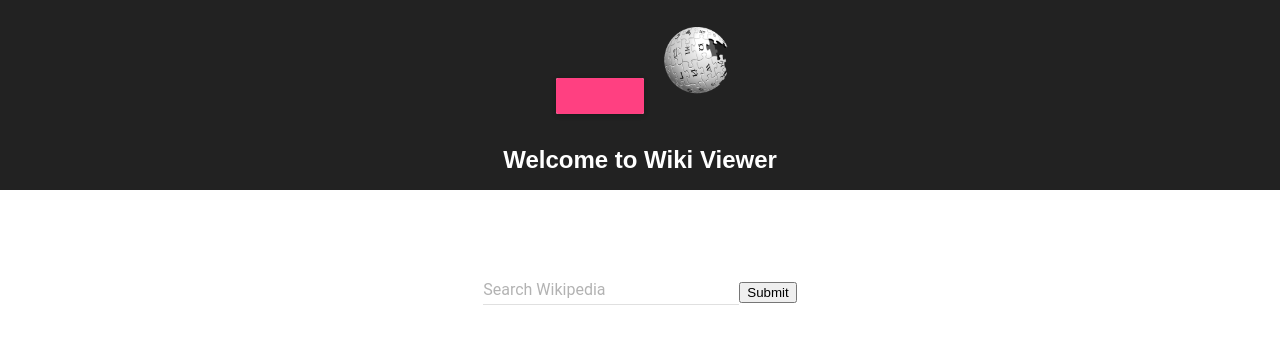
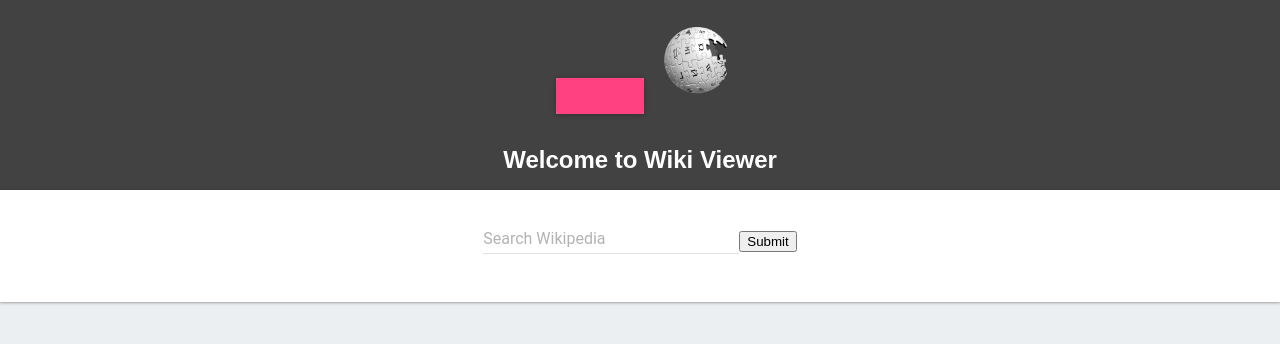
Before and after one commit to Banhawy/Wikipedia-Viewer, a React (Create React App) app: page / in a window 1280 px wide. Shown: the top 344 px of the page. Built offline with nearby package versions, Linux system fonts and the light colour scheme.

Commit message:
Added stylings

```diff
--- a/src/App.css
+++ b/src/App.css
@@ -1,3 +1,6 @@
+body {
+  background-color: #ECEFF1; }
+
 .App {
   text-align: center; }
 
@@ -6,7 +9,7 @@
   height: 80px; }
 
 .App-header {
-  background-color: #222;
+  background-color: #424242;
   height: 150px;
   padding: 20px;
   color: white; }
@@ -21,14 +24,21 @@
     transform: rotate(360deg); } }
 
 .container {
-  margin-top: 4%; }
-  .container li {
-    list-style-type: none;
-    margin: 2% 10%;
-    text-align: center;
-    padding: 2%;
-    -webkit-box-shadow: -1px 9px 69px -12px rgba(0, 0, 0, 0.65);
-    -moz-box-shadow: -1px 9px 69px -12px rgba(0, 0, 0, 0.65);
-    box-shadow: -1px 9px 69px -12px rgba(0, 0, 0, 0.65); }
-    .container li:hover {
-      transform: scale(1.1); }
+  background-color: white;
+  height: 7em;
+  -webkit-box-shadow: 0 2px 2px 0 rgba(0, 0, 0, 0.16), 0 0 0 1px rgba(0, 0, 0, 0.08);
+  -moz-box-shadow: 0 2px 2px 0 rgba(0, 0, 0, 0.16), 0 0 0 1px rgba(0, 0, 0, 0.08);
+  box-shadow: 0 2px 2px 0 rgba(0, 0, 0, 0.16), 0 0 0 1px rgba(0, 0, 0, 0.08); }
+
+.listings li {
+  list-style-type: none;
+  margin: 2% 10%;
+  text-align: center;
+  padding: 2%;
+  -webkit-box-shadow: -1px 9px 57px -19px rgba(0, 0, 0, 0.65);
+  -moz-box-shadow: -1px 9px 57px -19px rgba(0, 0, 0, 0.65);
+  box-shadow: -1px 9px 57px -19px rgba(0, 0, 0, 0.65);
+  background-color: white; }
+  .listings li:hover {
+    transform: scale(1.05);
+    border-left: 4px solid #607D8B; }
--- a/src/App.scss
+++ b/src/App.scss
@@ -1,3 +1,9 @@
+$grey: #424242;
+$blue-grey: #607D8B;
+$light-grey-container: #ECEFF1;
+body {
+  background-color: $light-grey-container;
+}
 .App {
   text-align: center;
 }
@@ -8,7 +14,7 @@
 }
 
 .App-header {
-  background-color: #222;
+  background-color: $grey;
   height: 150px;
   padding: 20px;
   color: white;
@@ -24,17 +30,26 @@
 }
 
 .container {
-  margin-top: 4%;
+  background-color: white;
+  height: 7em;
+  -webkit-box-shadow: 0 2px 2px 0 rgba(0,0,0,0.16), 0 0 0 1px rgba(0,0,0,0.08);
+-moz-box-shadow: 0 2px 2px 0 rgba(0,0,0,0.16), 0 0 0 1px rgba(0,0,0,0.08);
+box-shadow: 0 2px 2px 0 rgba(0,0,0,0.16), 0 0 0 1px rgba(0,0,0,0.08);
+}
+
+.listings {
   li {
     list-style-type: none;
     margin: 2% 10%;
   text-align: center;
   padding: 2%;
-    -webkit-box-shadow: -1px 9px 69px -12px rgba(0,0,0,0.65);
--moz-box-shadow: -1px 9px 69px -12px rgba(0,0,0,0.65);
-box-shadow: -1px 9px 69px -12px rgba(0,0,0,0.65);
+    -webkit-box-shadow: -1px 9px 57px -19px rgba(0, 0, 0, 0.65);
+-moz-box-shadow: -1px 9px 57px -19px rgba(0, 0, 0, 0.65);
+box-shadow: -1px 9px 57px -19px rgba(0, 0, 0, 0.65);
+background-color: white;
     &:hover{
-        transform: scale(1.1)
+        transform: scale(1.05);
+        border-left: 4px solid $blue-grey;
     }
 }
 }
```
